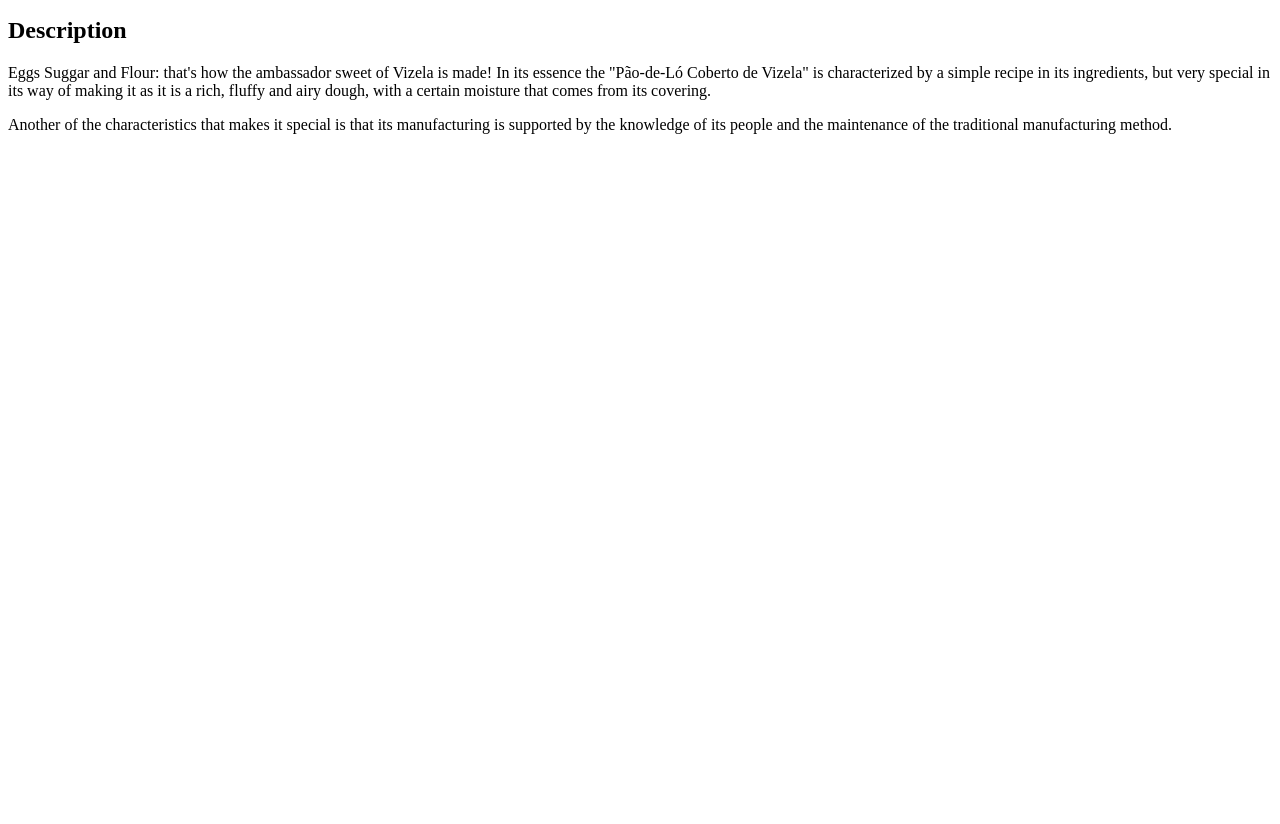
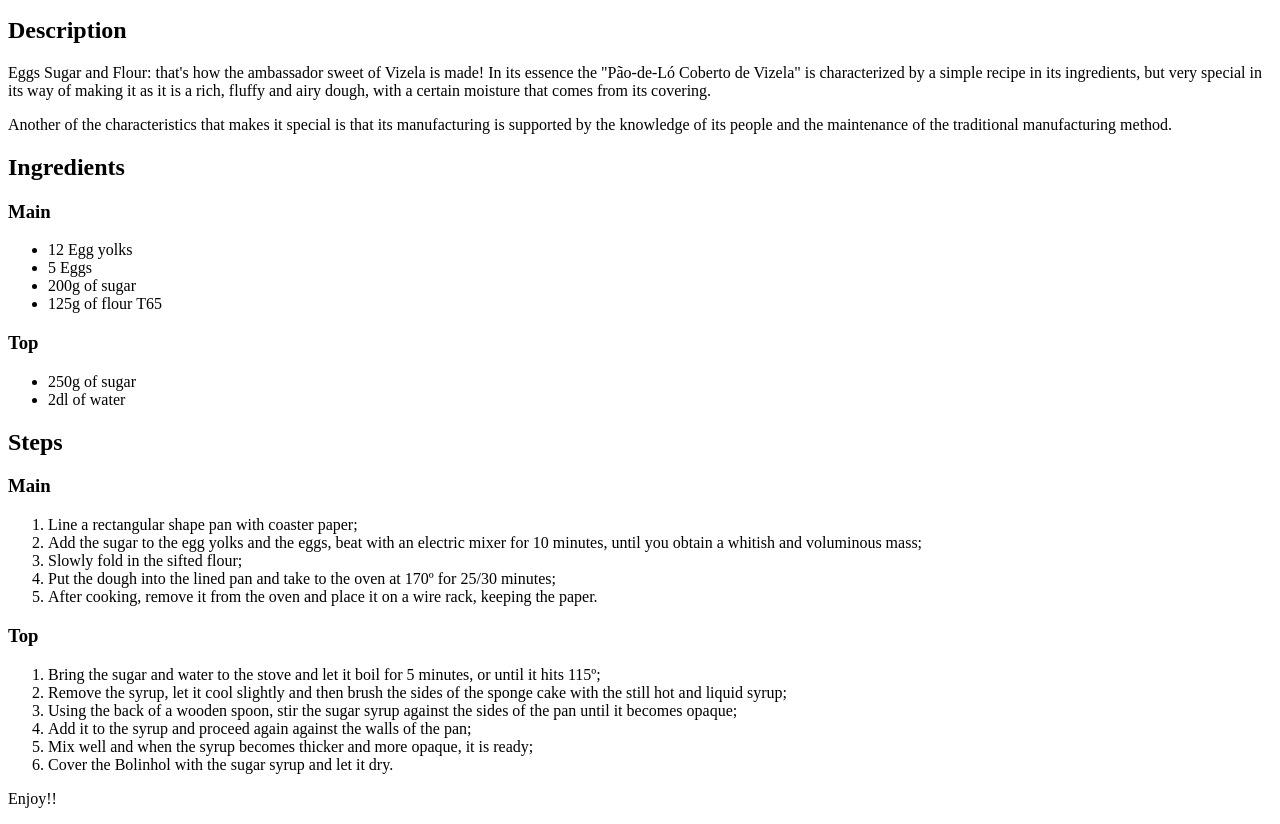
Before and after one commit to Vieirinha22/odin-recipes, a plain HTML site: page recipes/bolinhol.html in a window 1280 px wide. Shown: the part 101-925 px from the top of the page. Before the commit the page ends 800 px from the top, so only its background shows below. Drawn offline with Linux system fonts and the light colour scheme.

Commit message:
Added Description Ingredients and Steps

```diff
--- a/recipes/bolinhol.html
+++ b/recipes/bolinhol.html
@@ -9,7 +9,39 @@
     <h1>Bolinhol de Vizela</h1>
     <img src="bolinhol.jpg" alt="Bolinhol de Vizela" height="310" width="400">
     <h2>Description</h2>
-    <p>Eggs Suggar and Flour: that's how the ambassador sweet of Vizela is made! In its essence the "Pão-de-Ló Coberto de Vizela" is characterized by a simple recipe in its ingredients, but very special in its way of making it as it is a rich, fluffy and airy dough, with a certain moisture that comes from its covering.</p>
+    <p>Eggs Sugar and Flour: that's how the ambassador sweet of Vizela is made! In its essence the "Pão-de-Ló Coberto de Vizela" is characterized by a simple recipe in its ingredients, but very special in its way of making it as it is a rich, fluffy and airy dough, with a certain moisture that comes from its covering.</p>
     <p>Another of the characteristics that makes it special is that its manufacturing is supported by the knowledge of its people and the maintenance of the traditional manufacturing method.</p>
+    <h2>Ingredients</h2>
+    <h3>Main</h3>
+    <ul>
+        <li>12 Egg yolks</li>
+        <li>5 Eggs</li>
+        <li>200g of sugar</li>
+        <li>125g of flour T65</li>
+    </ul>
+    <h3>Top</h3>
+    <ul>
+        <li>250g of sugar</li>
+        <li>2dl of water</li>
+    </ul>
+    <h2>Steps</h2>
+    <h3>Main</h3>
+    <ol>
+        <li>Line a rectangular shape pan with coaster paper;</li>
+        <li>Add the sugar to the egg yolks and the eggs, beat with an electric mixer for 10 minutes, until you obtain a whitish and voluminous mass;</li>
+        <li>Slowly fold in the sifted flour;</li>
+        <li>Put the dough into the lined pan and take to the oven at 170º for 25/30 minutes;</li>
+        <li>After cooking, remove it from the oven and place it on a wire rack, keeping the paper.</li>
+    </ol>
+    <h3>Top</h3>
+    <ol>
+        <li>Bring the sugar and water to the stove and let it boil for 5 minutes, or until it hits 115º;</li>
+        <li>Remove the syrup, let it cool slightly and then brush the sides of the sponge cake with the still hot and liquid syrup;</li>
+        <li>Using the back of a wooden spoon, stir the sugar syrup against the sides of the pan until it becomes opaque;</li>
+        <li>Add it to the syrup and proceed again against the walls of the pan;</li>
+        <li>Mix well and when the syrup becomes thicker and more opaque, it is ready;</li>
+        <li>Cover the Bolinhol with the sugar syrup and let it dry.</li>
+    </ol>
+    <p>Enjoy!!</p>
 </body>
 </html>
```
